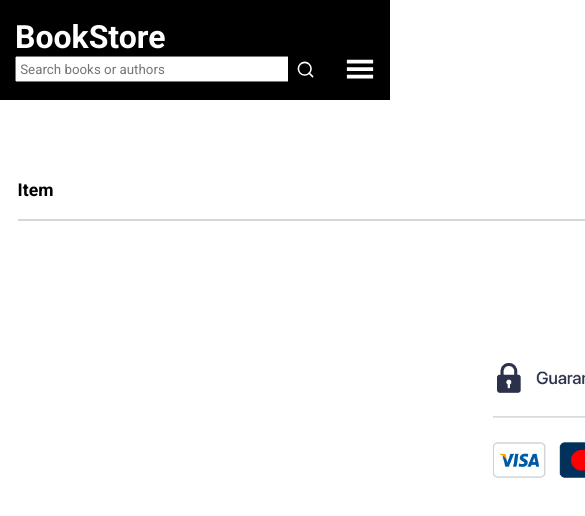
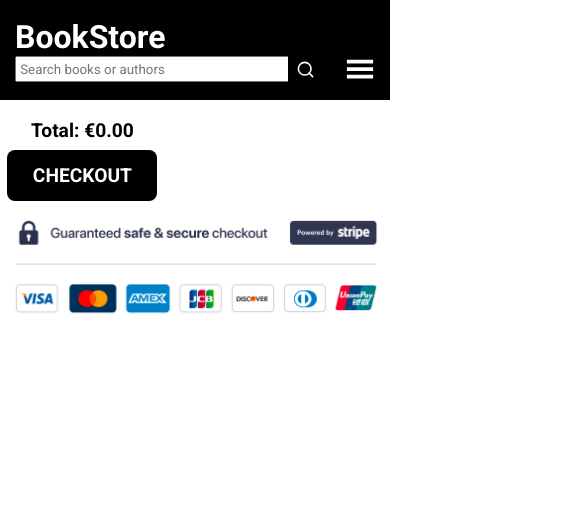
Before and after one commit to caiomelotec/bookstore-with-typescript-react, a React (Vite) app: page /checkout in a window 390 px wide. Shown: the top 516 px of the page, 585 px wide, since content can reach past the window. Built offline with nearby package versions, Linux system fonts and the light colour scheme.

Commit message:
responsive design

```diff
--- a/src/styles/Checkout.css
+++ b/src/styles/Checkout.css
@@ -100,4 +100,32 @@
 /* Media Query for Small Screens */
 @media screen and (max-width: 768px) {
   /* Adjust styles for small screens here */
+  .product-info {
+    display: none;
+  }
+  .quantity-and-price {
+    width: 200px;
+    gap: 1rem;
+  }
+  .stripe {
+    width: 200px;
+    justify-content: center;
+  }
+  .stripe img {
+    width: 400px;
+    margin-left: 12rem;
+  }
+  .payment-div {
+    width: 200px;
+    align-items: center;
+    justify-content: center;
+  }
+  .total-payment-div {
+    width: 300px;
+    justify-content: center;
+    align-items: center;
+  }
+  .product-div-wrapper {
+    margin: 0;
+  }
 }
--- a/src/styles/CheckoutItem.css
+++ b/src/styles/CheckoutItem.css
@@ -3,6 +3,11 @@
   color: black;
 }
 .wrapper-checkout-item {
+  display: flex;
+  justify-content: center;
+}
+
+.checkout-item-container {
   display: flex;
   justify-content: space-between;
   width: 950px;
@@ -32,3 +37,36 @@
 .checkout-img-item {
   width: 250px;
 }
+
+@media screen and (max-width: 768px) {
+  /* Adjust styles for small screens here */
+  .checkout-item-container {
+    width: 100%;
+    flex-direction: column;
+  }
+  .checkout-img-and-info {
+    flex-direction: column;
+  }
+  .price-and-quantity {
+    display: flex;
+    gap: 1em;
+    padding: 0 1rem;
+  }
+  .checkoutitem-info-div {
+    width: 390px;
+    display: flex;
+    gap: 0.8rem;
+    padding: 1rem;
+    flex-direction: column;
+  }
+  .item-div {
+    width: 200px;
+  }
+  .checkout-delivery {
+    margin: 0.8rem 0;
+  }
+  .img-div-checkout {
+    display: flex;
+    justify-content: center;
+  }
+}
```
